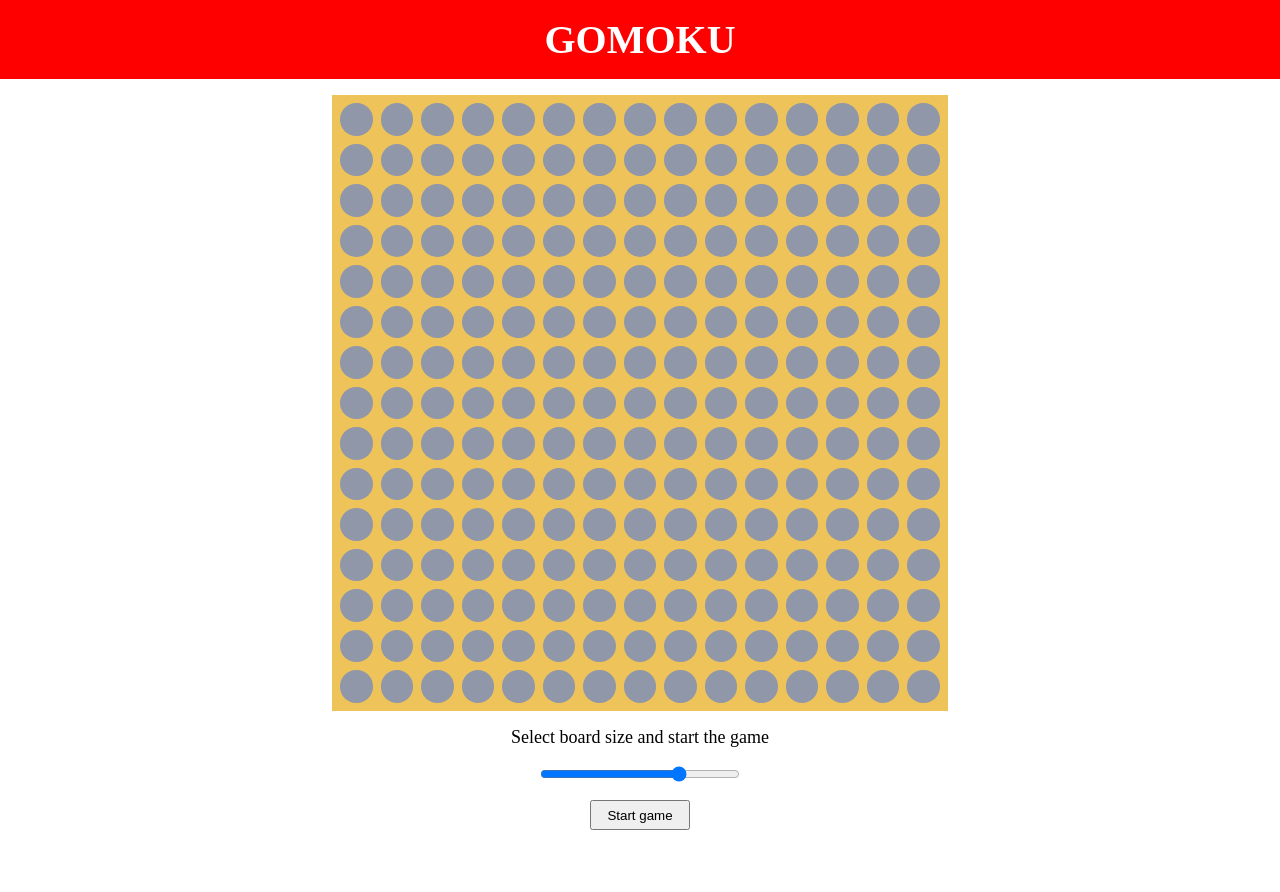
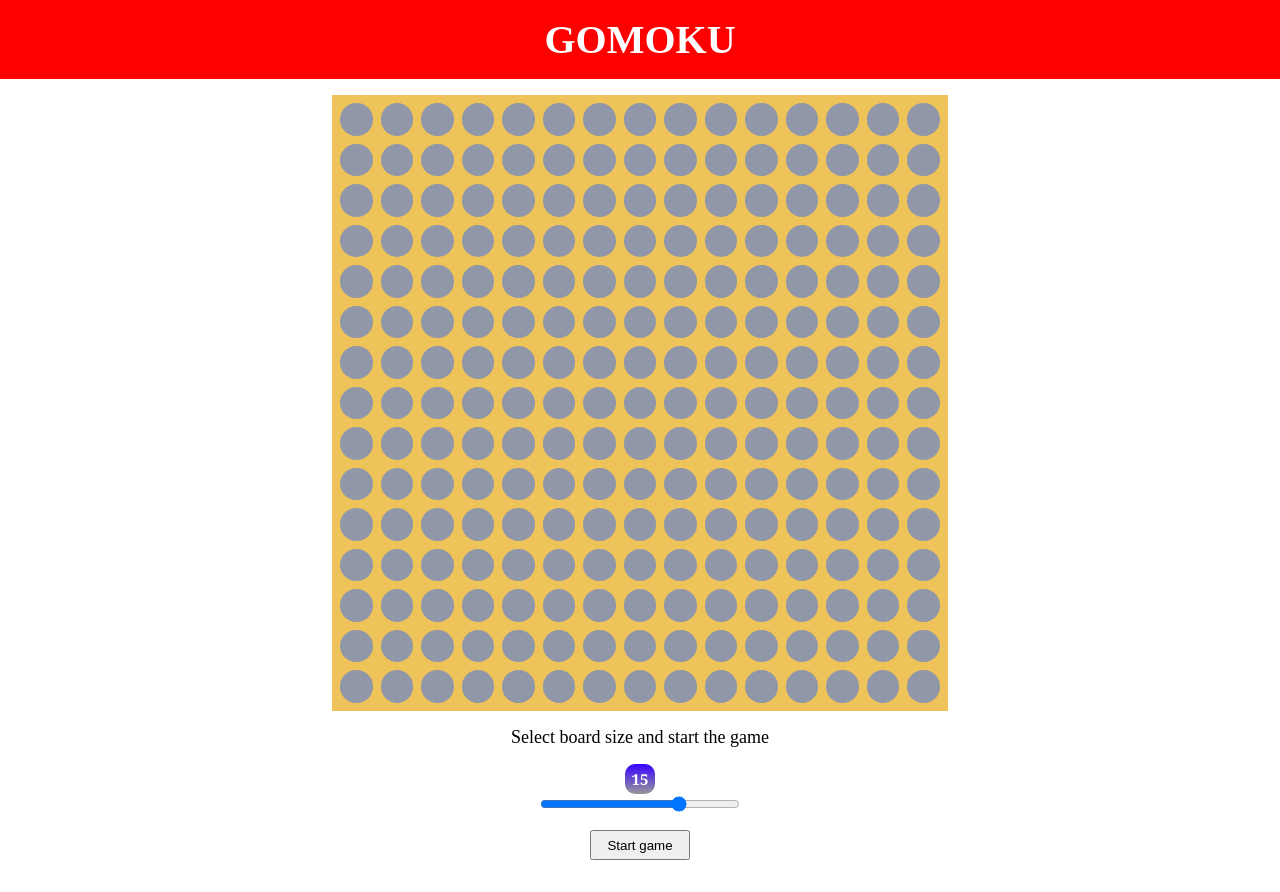
Before and after one commit to hchapma5/gomoku-typescript, a website built with Parcel: page index.html in a window 1280 px wide. Before the commit the page ends 862 px from the top, so only its background shows below. Built offline with nearby package versions, Linux system fonts and the light colour scheme.

Commit message:
added label to slider and hide/show functionality

```diff
--- a/components/InputSlider.ts
+++ b/components/InputSlider.ts
@@ -1,5 +1,7 @@
 export default class InputSlider {
-    element: HTMLInputElement;
+  slider: HTMLInputElement;
+  label: HTMLLabelElement;
+  container: HTMLDivElement;
   private onChange: (value: number) => void;
 
   constructor(
@@ -9,16 +11,36 @@ export default class InputSlider {
     onChange: (value: number) => void
   ) {
     this.onChange = onChange;
-        this.element = document.createElement("input");
-        this.element.type = "range";
-        this.element.classList.add("slider");
-        this.element.min = String(min);
-        this.element.max = String(max);
-        this.element.value = String(value);
+    this.slider = document.createElement('input');
+    this.slider.type = 'range';
+    this.slider.classList.add('slider');
+    this.slider.min = String(min);
+    this.slider.max = String(max);
+    this.slider.value = String(value);
 
-        this.element.addEventListener("input", () => {
-            const value = Number(this.element.value);
+    this.label = document.createElement('label');
+    this.label.classList.add('slider-label');
+    this.label.textContent = String(value);
+
+    this.container = document.createElement('div');
+    this.container.classList.add('slider-container');
+    this.container.appendChild(this.label);
+    this.container.appendChild(this.slider);
+
+    this.slider.addEventListener('input', () => {
+      const value = Number(this.slider.value);
+      this.label.textContent = String(value);
       this.onChange(value);
     });
   }
+
+  disable(): void {
+    this.slider.disabled = true;
+    this.container.style.display = 'none';
   }
+
+  enable(): void {
+    this.slider.disabled = false;
+    this.container.style.display = 'flex';
+  }
+}
--- a/game/Gomoku.ts
+++ b/game/Gomoku.ts
@@ -29,10 +29,11 @@ export default class Gomoku {
   private game: HTMLElement | null;
 
   constructor() {
-    this.status = STATUS.PRE_GAME;
-    this.player = PLAYER.BLACK;
+    this.game = document.getElementById('gomoku');
     this.board = new Board(DEFAULT_SIZE);
     this.textBox = new TextBox();
+    this.buttonStart = new Button('Start game', () => this.startGame());
+    this.buttonReset = new Button('Reset game', () => this.resetGame());
     this.inputSlider = new InputSlider(
       DEFAULT_SIZE,
       MIN_BOARD_SIZE,
@@ -42,20 +43,18 @@ export default class Gomoku {
           ? this.board.changeBoardSize(value)
           : null
     );
-    this.buttonStart = new Button('Start game', () => this.startGame());
-    this.buttonReset = new Button('Reset game', () => this.resetGame());
-    this.game = document.getElementById('gomoku');
     this.renderGame();
-    this.resetGame(); //Initiate the game
+    this.resetGame(); // Initiate PRE_GAME settings
+    this.handleTurn(); // Setup click handler for tiles
   }
 
   private startGame(): void {
     this.status = STATUS.IN_GAME;
     this.player = PLAYER.BLACK;
     this.textBox.element.textContent = `${this.player}'s turn`;
-    this.buttonStart.disable(); // Disable Start button during the game
-    this.buttonReset.enable(); // Enable Reset button during the game
-    this.handleTurn();
+    this.buttonStart.disable();
+    this.buttonReset.enable();
+    this.inputSlider.disable();
   }
 
   private resetGame(): void {
@@ -63,8 +62,9 @@ export default class Gomoku {
     this.player = PLAYER.BLACK;
     this.board.resetBoard();
     this.textBox.element.textContent = 'Select board size and start the game';
-    this.buttonReset.disable(); // Disable Reset button on reset
-    this.buttonStart.enable(); // Enable Start button on reset
+    this.buttonReset.disable();
+    this.buttonStart.enable();
+    this.inputSlider.enable();
   }
 
   private renderGame(): void {
@@ -72,7 +72,7 @@ export default class Gomoku {
       this.game.append(
         this.board.element,
         this.textBox.element,
-        this.inputSlider.element,
+        this.inputSlider.container,
         this.buttonStart.element,
         this.buttonReset.element
       );
--- a/style.css
+++ b/style.css
@@ -64,8 +64,23 @@ body {
   margin: 1rem;
 }
 
+.slider-container {
+  display: flex;
+  flex-direction: column;
+  align-items: center;
+}
+
 .slider {
   width: 200px;
+}
+
+.slider-label {
+  background-image: linear-gradient(#3700ff, #999999);
+  width: 30px;
+  text-align: center;
+  color: white;
+  border-radius: 10px;
+  font: bold 15px/30px Georgia;
 }
 
 .text-box {
```
Lines whose indentation alone changed are shown as unchanged.
